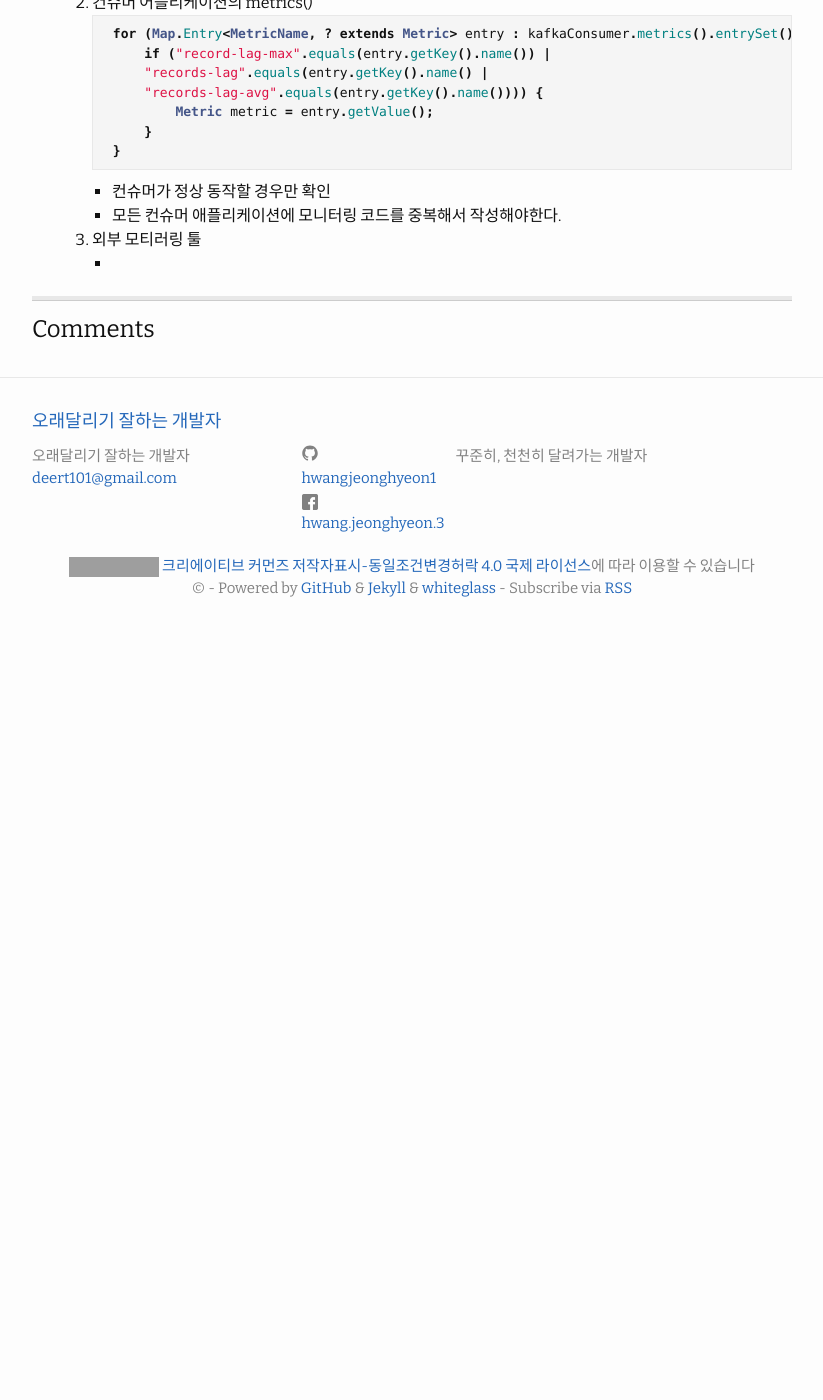
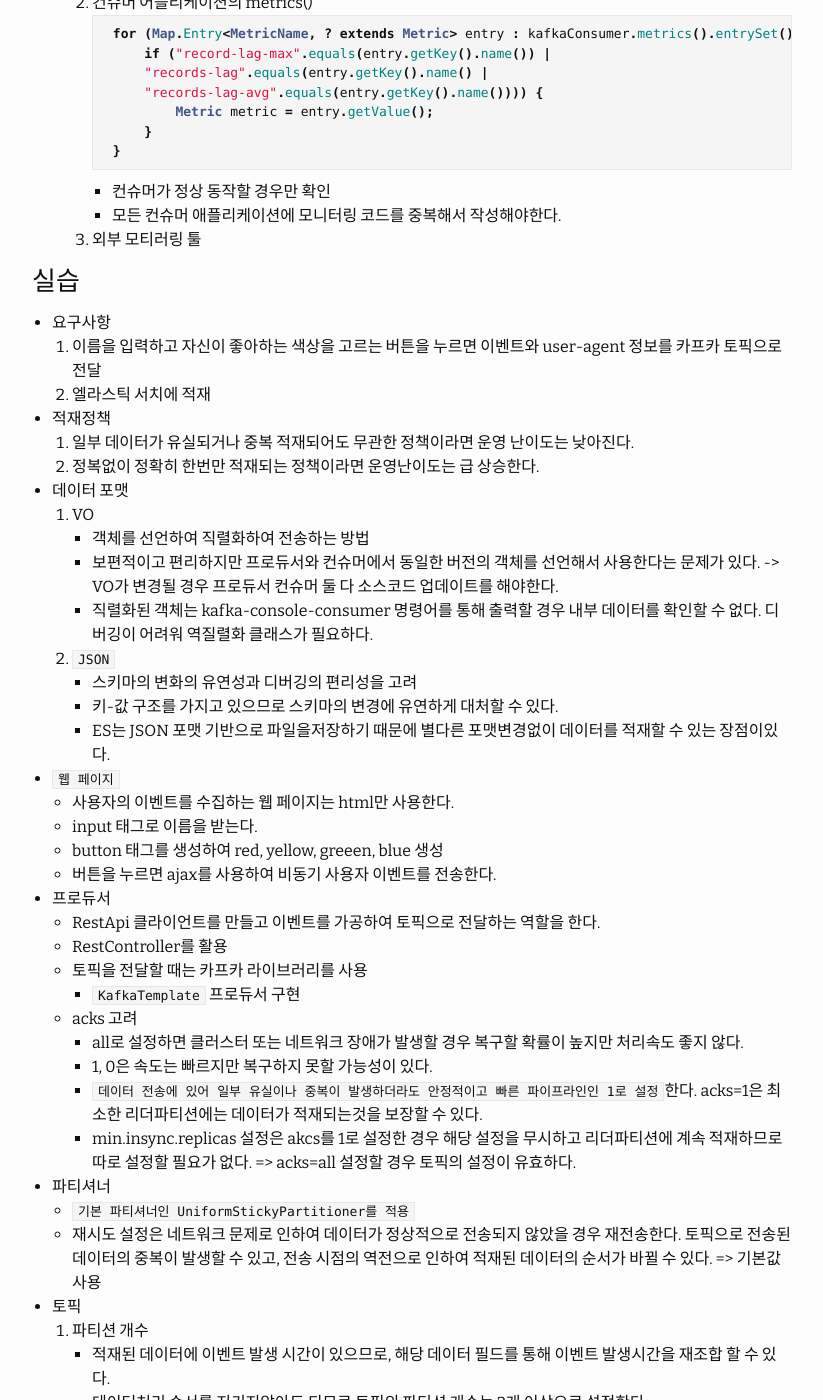
Before and after one commit to HWANGJEONGHYEON1/HWANGJEONGHYEON1.github.io, a Jekyll site: the page built from _posts/2023-01-26-kafka-book7.md, in a window 1280 px wide and 1400 px high, scrolled down 1035 px. Shown: the whole window, without its empty margins (228-1051 px from the left). Built offline with Jekyll 4.4.1, drawn with Linux system fonts in a browser that asks for light colours; comment, search, counter and statistics services are not loaded; before the commit the page ends 1665 px from its top, so only the background shows below that; some of the changed text lies outside the part shown; grey boxes are pictures that could not be loaded.

Commit message:
study kafka study

```diff
--- a/_posts/2023-01-26-kafka-book7.md
+++ b/_posts/2023-01-26-kafka-book7.md
@@ -48,4 +48,50 @@ categories: kafka, spring
             - 컨슈머가 정상 동작할 경우만 확인
             - 모든 컨슈머 애플리케이션에 모니터링 코드를 중복해서 작성해야한다.
         3. 외부 모티러링 툴
-            -
+
+
+### 실습
+- 요구사항
+    1. 이름을 입력하고 자신이 좋아하는 색상을 고르는 버튼을 누르면 이벤트와 user-agent 정보를 카프카 토픽으로 전달
+    2. 엘라스틱 서치에 적재
+- 적재정책
+    1. 일부 데이터가 유실되거나 중복 적재되어도 무관한 정책이라면 운영 난이도는 낮아진다.
+    2. 정복없이 정확히 한번만 적재되는 정책이라면 운영난이도는 급 상승한다.
+- 데이터 포맷
+    1. VO
+        - 객체를 선언하여 직렬화하여 전송하는 방법
+        - 보편적이고 편리하지만 프로듀서와 컨슈머에서 동일한 버전의 객체를 선언해서 사용한다는 문제가 있다. -> VO가 변경될 경우 프로듀서 컨슈머 둘 다 소스코드 업데이트를 해야한다.
+        - 직렬화된 객체는 kafka-console-consumer 명령어를 통해 출력할 경우 내부 데이터를 확인할 수 없다. 디버깅이 어려워 역질렬화 클래스가 필요하다.
+    2. `JSON`
+        - 스키마의 변화의 유연성과 디버깅의 편리성을 고려
+        - 키-값 구조를 가지고 있으므로 스키마의 변경에 유연하게 대처할 수 있다.
+        - ES는 JSON 포맷 기반으로 파일을저장하기 때문에 별다른 포맷변경없이 데이터를 적재할 수 있는 장점이있다.
+- `웹 페이지`
+    - 사용자의 이벤트를 수집하는 웹 페이지는 html만 사용한다.
+    - input 태그로 이름을 받는다.
+    - button 태그를 생성하여 red, yellow, greeen, blue 생성
+    - 버튼을 누르면 ajax를 사용하여 비동기 사용자 이벤트를 전송한다.
+- 프로듀서
+    - RestApi 클라이언트를 만들고 이벤트를 가공하여 토픽으로 전달하는 역할을 한다.
+    - RestController를 활용
+    - 토픽을 전달할 때는 카프카 라이브러리를 사용
+        - `KafkaTemplate` 프로듀서 구현
+    - acks 고려
+        - all로 설정하면 클러스터 또는 네트워크 장애가 발생할 경우 복구할 확률이 높지만 처리속도 좋지 않다.
+        - 1, 0은 속도는 빠르지만 복구하지 못할 가능성이 있다.
+        - `데이터 전송에 있어 일부 유실이나 중복이 발생하더라도 안정적이고 빠른 파이프라인인 1로 설정`한다. acks=1은  최소한 리더파티션에는 데이터가 적재되는것을 보장할 수 있다.
+        - min.insync.replicas 설정은 akcs를 1로 설정한 경우 해당 설정을 무시하고 리더파티션에 계속 적재하므로 따로 설정할 필요가 없다. => acks=all 설정할 경우 토픽의 설정이 유효하다.
+- 파티셔너
+    - `기본 파티셔너인 UniformStickyPartitioner를 적용`
+    - 재시도 설정은 네트워크 문제로 인하여 데이터가 정상적으로 전송되지 않았을 경우 재전송한다. 토픽으로 전송된 데이터의 중복이 발생할 수 있고, 전송 시점의 역전으로 인하여 적재된 데이터의 순서가 바뀔 수 있다. => 기본값사용
+- 토픽
+    1. 파티션 개수
+        - 적재된 데이터에 이벤트 발생 시간이 있으므로, 해당 데이터 필드를 통해 이벤트 발생시간을 재조합 할 수 있다.
+        - 데이터처리 순서를 지키지않아도 되므로 토픽의 파티션 개수는 2개 이상으로 설정한다.
+    2. 메시지 키 사용여부
+        - 메시지 키를 사용하고 커스텀 프로듀서 파티셔너를 사용하지 않을 경우 메시지 키의 해시값으로 파티션 분배가 되기 때문에 고민해야한다.
+        - 추후 파티션이 증가하면 해시값 파티션의 매칭이 깨지기 때문에 메시지 키를 활용하고 특정 파티션에 할당되는 컨슈머를 운영할 경우 매우 복잡 곤란.
+        - 프로젝트에서는 `데이터를 메시지 값에만 저장하고 키는 저장하지 않는다`
+    3. 복제 개수
+        - 복제 개수가 높을 수록 데이터의 복구확률이 높아진다.
+        - 다만, 팔로워 파티션이 데이터를 복제하는데에 시간이 오래걸리고 용량도 그 만큼 늘어난다. 클러스터의 브로커 1대에 이슈가 발생했을 경우에도 안정적으로 데이터를 받기 위한 최소 설정을 2로 설정한다.
```
